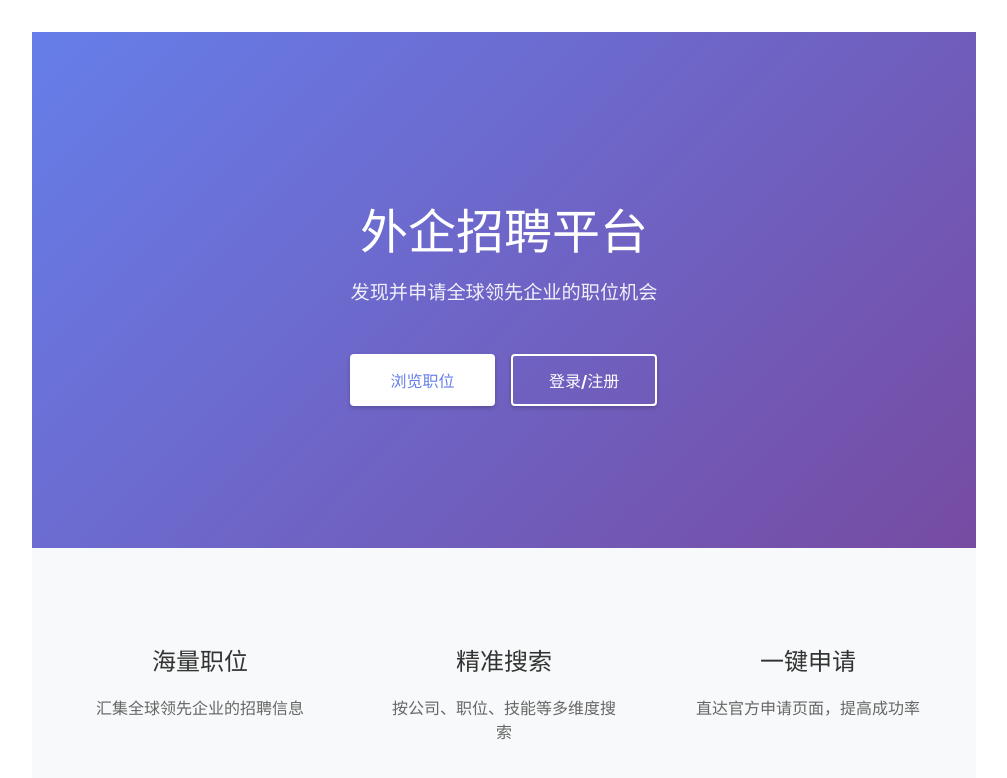
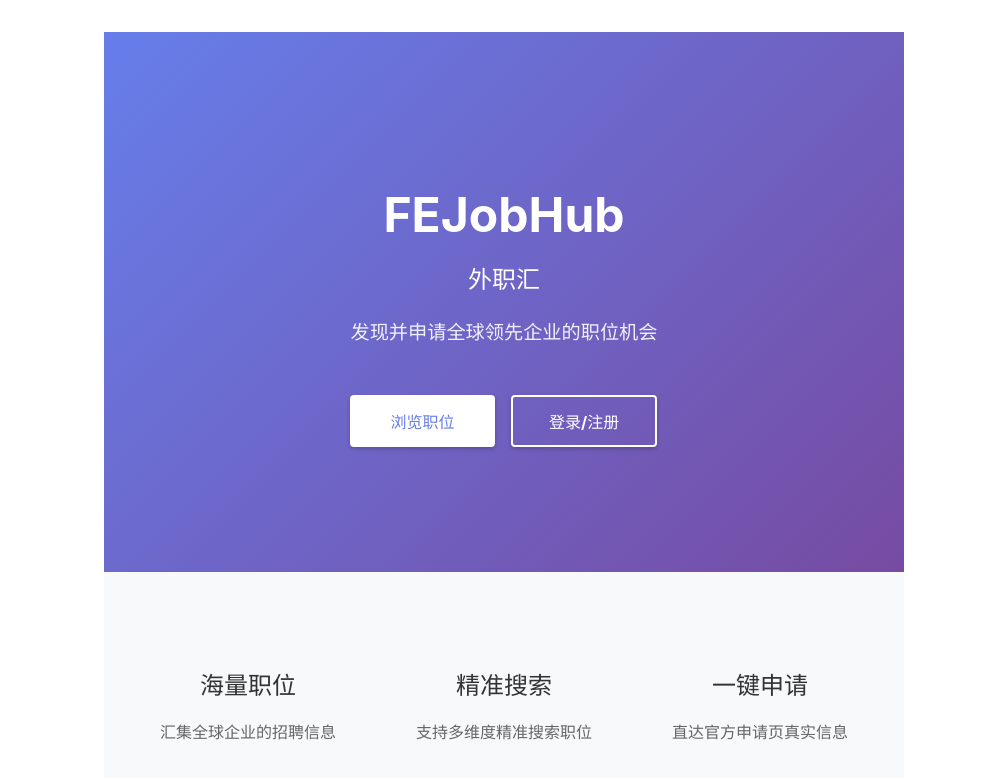
Before and after one commit to aecto/FEJobHub, a React (Vite) app in the folder frontend/: page / in a window 1280 px wide. Shown: the top 778 px of the page, without its empty margins (136-1143 px from the left). Built offline with nearby package versions, Linux system fonts and the light colour scheme; the HTML template or start-up script is replaced by a standard one.

Commit message:
modify home page layout

```diff
--- a/frontend/src/pages/HomePage.jsx
+++ b/frontend/src/pages/HomePage.jsx
@@ -9,7 +9,8 @@ const HomePage = () => {
     <div className="home-page">
       <div className="hero-section">
         <div className="hero-content">
-          <h1>外企招聘平台</h1>
+          <h1>FEJobHub</h1>
+          <h2>外职汇</h2>
           <p>发现并申请全球领先企业的职位机会</p>
           <div className="hero-buttons">
             <button className="primary-button" onClick={() => navigate('/jobs')}>
@@ -25,15 +26,15 @@ const HomePage = () => {
       <div className="features-section">
         <div className="feature">
           <h3>海量职位</h3>
-          <p>汇集全球领先企业的招聘信息</p>
+          <p>汇集全球企业的招聘信息</p>
         </div>
         <div className="feature">
           <h3>精准搜索</h3>
-          <p>按公司、职位、技能等多维度搜索</p>
+          <p>支持多维度精准搜索职位</p>
         </div>
         <div className="feature">
           <h3>一键申请</h3>
-          <p>直达官方申请页面，提高成功率</p>
+          <p>直达官方申请页真实信息</p>
         </div>
       </div>
     </div>
```
